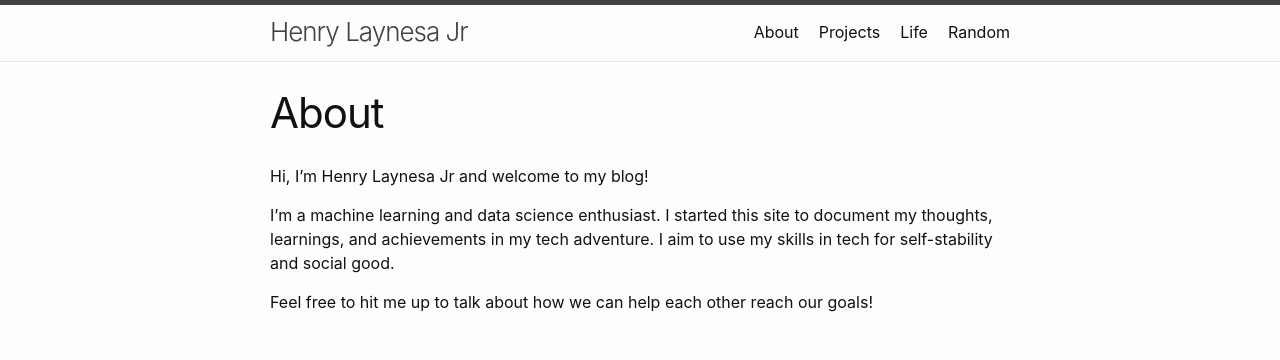
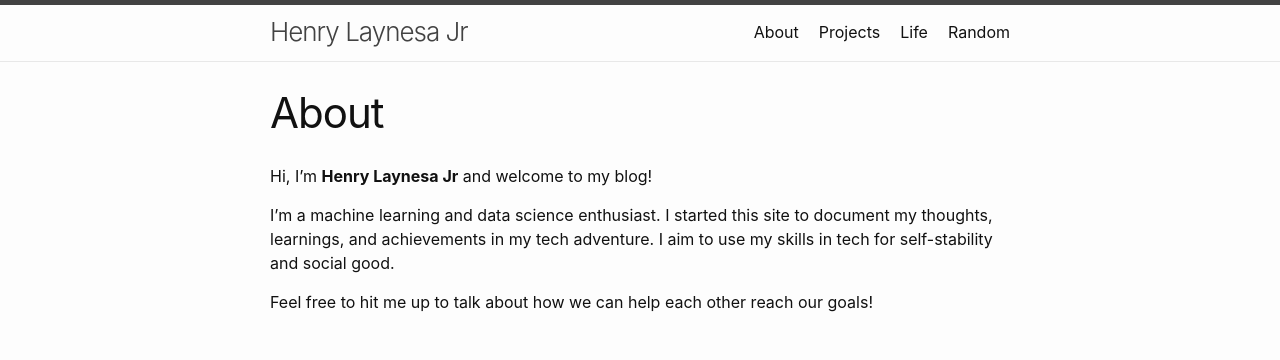
Before and after one commit to henrylaynesa/henrylaynesa.github.io, a Jekyll site: the page built from about/about.md, in a window 1280 px wide. Shown: the top 360 px of the page. Built offline with Jekyll 4.4.1, drawn with Linux system fonts in a browser that asks for light colours.

```diff
--- a/about/about.md
+++ b/about/about.md
@@ -4,7 +4,7 @@ title: About
 permalink: /about/
 ---
 
-Hi, I'm Henry Laynesa Jr and welcome to my blog!
+Hi, I'm **Henry Laynesa Jr** and welcome to my blog!
 
 I'm a machine learning and data science enthusiast. I started this site to document my thoughts, learnings, and achievements in my tech adventure. I aim to use my skills in tech for self-stability and social good.
 
```
